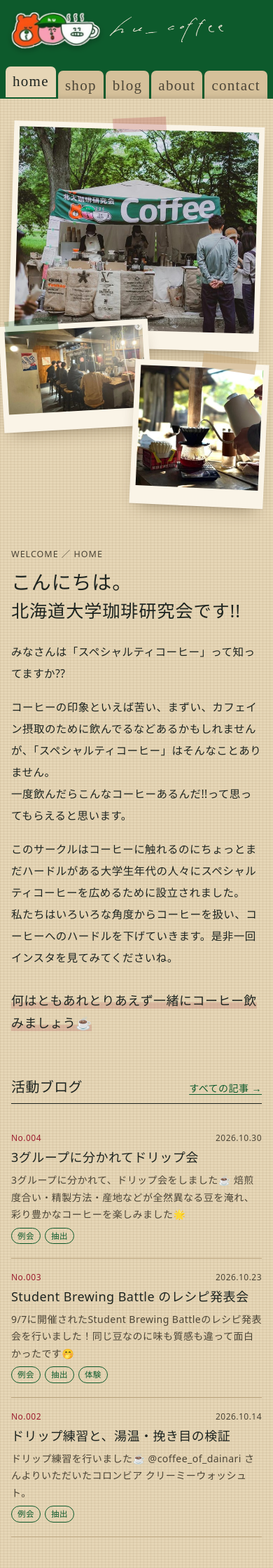
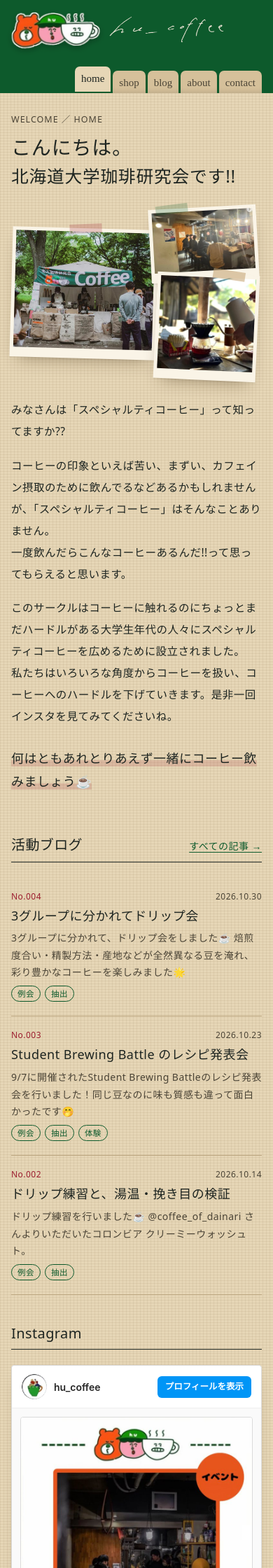
Before and after one commit to gmgngnm/hu_coffee, a Jekyll site: the page built from index.html, in a window 390 px wide. Shown: the top 2240 px of the page at 70% size. Built offline with Jekyll 4.4.1, drawn with Linux system fonts in a browser that asks for light colours; some web fonts are replaced.

Commit message:
スマホ表示の調整：見出しの下に写真、写真を小さく、タブを右寄せ
- ホームは「こんにちは。北海道大学珈琲研究会です!!」のすぐ下に写真、その下に本文
- 写真は大きい1枚の右に小さい2枚を並べる形にして、縦の長さを約半分に
- ヘッダーは PC と同じくロゴを左、タブを右に寄せ、タブの字を少し小さく
- 選んでいるタブだけ字が大きくなっていた重複した指定を整理

Co-Authored-By: Claude Opus 5.5 <noreply@anthropic.com>
Claude-Session: https://claude.ai/code/session_01SJAjaDFs9AxovdXkUsc4Np

```diff
--- a/assets/css/main.css
+++ b/assets/css/main.css
@@ -92,10 +92,7 @@ h1, h2, h3 { font-family: var(--f-head); font-weight: 400; line-height: 1.45; le
 }
 .tab:hover { color: var(--ink); margin-top: 2px; padding-bottom: 13px; }
 .tab__label { font: 400 21px/1 var(--f-hand); letter-spacing: .06em; padding-top: 2px; }
-.tab.is-current .tab__label { font-weight: 400; color: var(--ink); }
 .tab.is-current { background: var(--paper); color: var(--ink); margin-top: 0; padding-bottom: 15px; box-shadow: none; font-weight: 500; }
-.tab.is-current .tab__label { font: 400 21px/1 var(--f-hand); letter-spacing: .06em; padding-top: 2px; }
-.tab.is-current .tab__label { font-weight: 400; color: var(--ink); }
 
 /* ---------- 紙（本文） ---------- */
 .sheet {
@@ -387,8 +384,21 @@ input:focus, textarea:focus, select:focus { outline: none; border-bottom-color:
 @media (max-width: 860px) {
   .products { grid-template-columns: repeat(2, minmax(0, 1fr)); }
   .hero__grid { grid-template-columns: 1fr; }
-  /* スマホでは写真を先に見せる（文章を読む前に雰囲気が伝わるように） */
-  .hero__photos { order: -1; max-width: 520px; margin: 0 auto 28px; }
+  /* スマホでは「こんにちは。〜です!!」の直後に写真を挟み、そのあと本文。
+     .hero__inner の中身を grid に直接並べて、順番を入れ替える */
+  .hero__grid { row-gap: 0; }
+  .hero__inner { display: contents; }
+  .hero__inner .label { order: 1; }
+  .hero__title { order: 2; margin-bottom: .5em; }
+  .hero__photos { order: 3; }
+  .hero__body { order: 4; }
+  /* 写真は縦に積まず、大きい1枚の右に小さい2枚を重ねて、縦の長さを抑える */
+  .hero__photos { grid-template-columns: 1.45fr 1fr; grid-template-rows: auto auto; width: 100%; max-width: 480px; margin: 4px auto 28px; padding: 8px 6px 0 0; }
+  .snap { padding: 5px 5px 14px; }
+  .snap::before { width: 46px; height: 13px; top: -6px; margin-left: -23px; }
+  .snap--stall { grid-column: 1; grid-row: 1 / span 2; align-self: center; }
+  .snap--counter { grid-column: 2; grid-row: 1; margin: 0 0 0 -10px; }
+  .snap--pour { grid-column: 2; grid-row: 2; margin: -10px 0 0 -2px; }
   .home-lower { grid-template-columns: 1fr; }
   .home-blog, .home-visit, .home-ig { grid-column: 1; grid-row: auto; }
   .home-ig { margin-bottom: clamp(40px, 6vw, 64px); max-width: 420px; width: 100%; justify-self: center; }
@@ -407,15 +417,11 @@ input:focus, textarea:focus, select:focus { outline: none; border-bottom-color:
   .brand__sign { flex: 0 1 auto; min-width: 0; height: auto; width: min(166px, calc(100vw - 2 * var(--gutter) - 140px)); }
   .brand__logo { height: 52px; }
   .brand { gap: 12px; }
-  .tabs { width: calc(100% - 16px); }
+  /* PC と同じく、ロゴは左・タブは右。タブは字を小さくして右側にまとめる */
   .tabs__list { gap: 3px; }
-  .tab { padding: 9px 11px 8px; font-size: 13.5px; gap: 6px; letter-spacing: 0; }
-  .tabs__list li { flex: 1 1 auto; }
-  .tab { min-width: 0; padding: 9px 6px 8px; }
-  .tab__label { font-size: 16px; letter-spacing: 0; }
-  .tab.is-current { padding-bottom: 12px; }
-  .tab__label { font: 400 21px/1 var(--f-hand); letter-spacing: .06em; padding-top: 2px; }
-.tab.is-current .tab__label { font-weight: 400; color: var(--ink); }
+  .tab { min-width: 0; padding: 8px 9px 7px; letter-spacing: 0; }
+  .tab__label { font-size: 15px; letter-spacing: 0; }
+  .tab.is-current { padding-bottom: 11px; }
   .field-row { grid-template-columns: 1fr; }
   .entries { grid-template-columns: 1fr; }
   .entries--list .entry__link { grid-template-columns: auto 1fr; }
```
